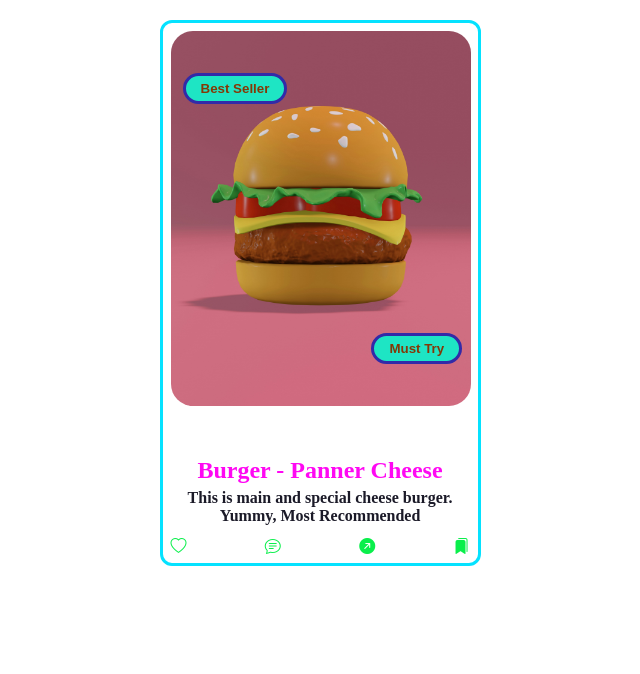
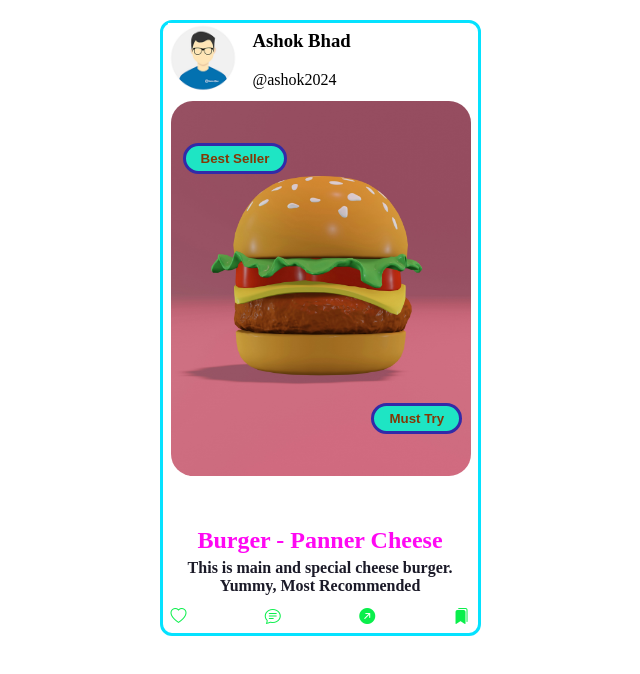
Before and after one commit to ashokbhad/menu-item, a plain HTML site: page index.html in a window 1280 px wide. Shown: the whole page, without its empty margins (320-960 px from the left). Drawn offline with nearby package versions, Linux system fonts and the light colour scheme.

Commit message:
user-info added at the top
user-info added at the top

```diff
--- a/index.html
+++ b/index.html
@@ -1,17 +1,23 @@
 <!DOCTYPE html>
 <html lang="en">
-
   <head>
-    <meta charset="UTF-8">
-    <meta name="viewport" content="width=device-width, initial-scale=1.0">
+    <meta charset="UTF-8" />
+    <meta name="viewport" content="width=device-width, initial-scale=1.0" />
     <title>Menu Item</title>
-    <link rel="stylesheet" href="style.css">
+    <link rel="stylesheet" href="style.css" />
   </head>
 
   <body>
     <div class="main-division">
+      <section id="user-info">
+        <img src="assets/developer.png" alt="Developer Photo" />
+        <section id="user-name">
+          <h3>Ashok Bhad</h3>
+          <p>@ashok2024</p>
+        </section>
+      </section>
       <section id="item-photo">
-            <img src="assets/burger-paneer.jpg" alt="">
+        <img src="assets/burger-paneer.jpg" alt="" />
         <button id="bs-seller">Best Seller</button>
         <button id="m-try">Must Try</button>
       </section>
@@ -24,10 +30,7 @@
         <i class="bi bi-chat-text"></i>
         <i class="bi bi-arrow-up-right-circle-fill"></i>
         <i class="bi bi-bookmarks-fill"></i>
-
       </section>
     </div>
-
   </body>
-
 </html>
--- a/style.css
+++ b/style.css
@@ -3,14 +3,28 @@
 
 .main-division {
     width: 315px;
-    height: 540px;
+    height: 610px;
     border: 3px solid rgb(5, 226, 255);
     border-radius: 12px;
     margin: 20px auto;
 }
 
+#user-info {
+    display: flex;
+    align-items: center;
+    gap: 15px;
+    height: 70px;
+}
+
+#user-info img {
+    width: 70px;
+    height: 70px;
+    padding-left: 5px;
+}
+
 #item-photo img {
     width: 300px;
+    margin-bottom: 0px;
     border-radius: 30px;
     padding: 8px;
 }
@@ -26,6 +40,7 @@
     left: 20px;
     position: relative;
 }
+
 
 #m-try {
     font-weight: bold;
@@ -58,12 +73,11 @@
     font-weight: bold;
 }
 
-#card-button{
+#card-button {
     display: flex;
-    justify-content:space-between;
+    justify-content: space-between;
     padding-bottom: 15px;
     padding-left: 8px;
     padding-right: 8px;
-    color:rgb(10, 239, 75)
-
+    color: rgb(10, 239, 75)
 }
```
Lines whose indentation alone changed are shown as unchanged.
